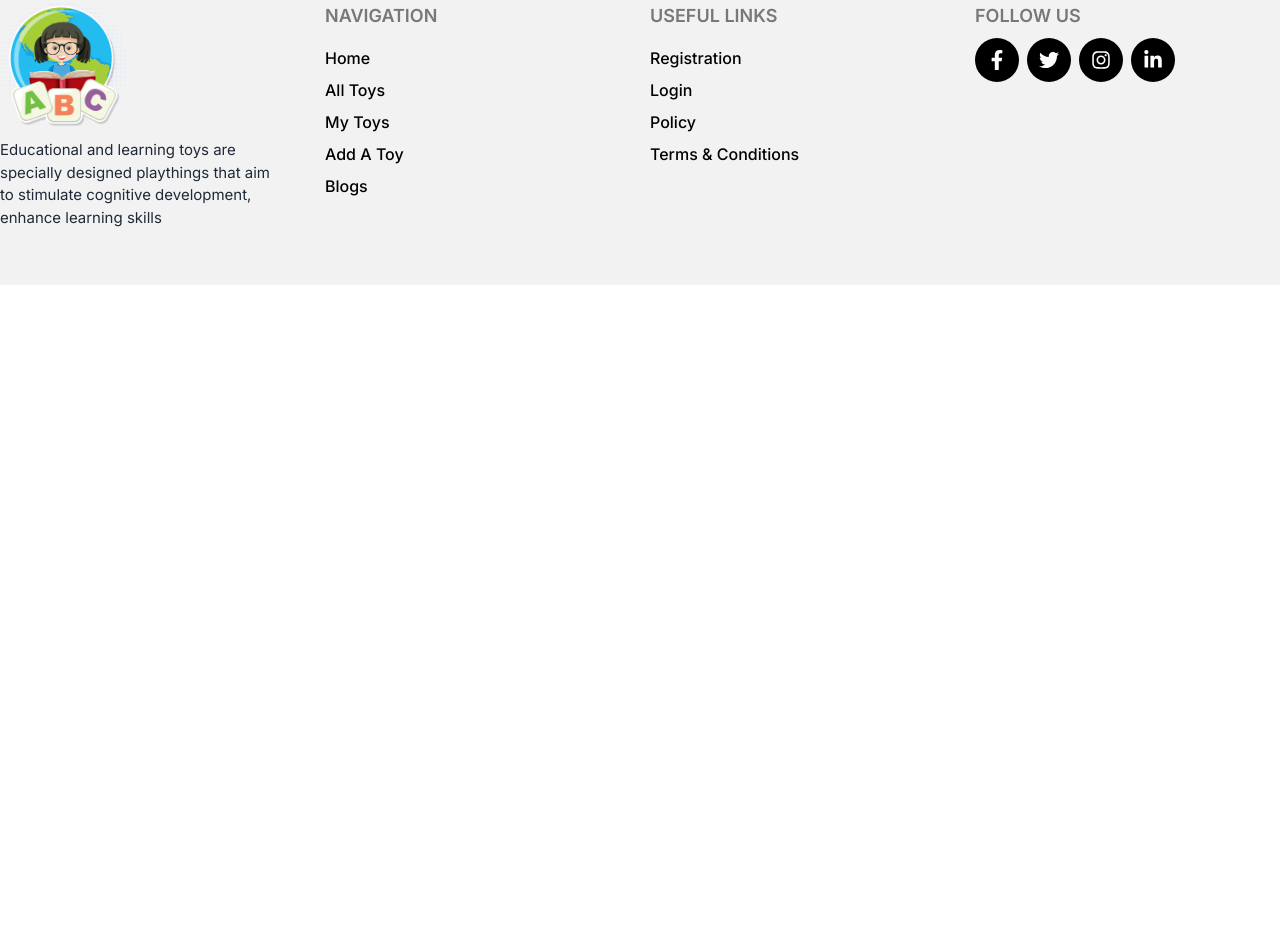
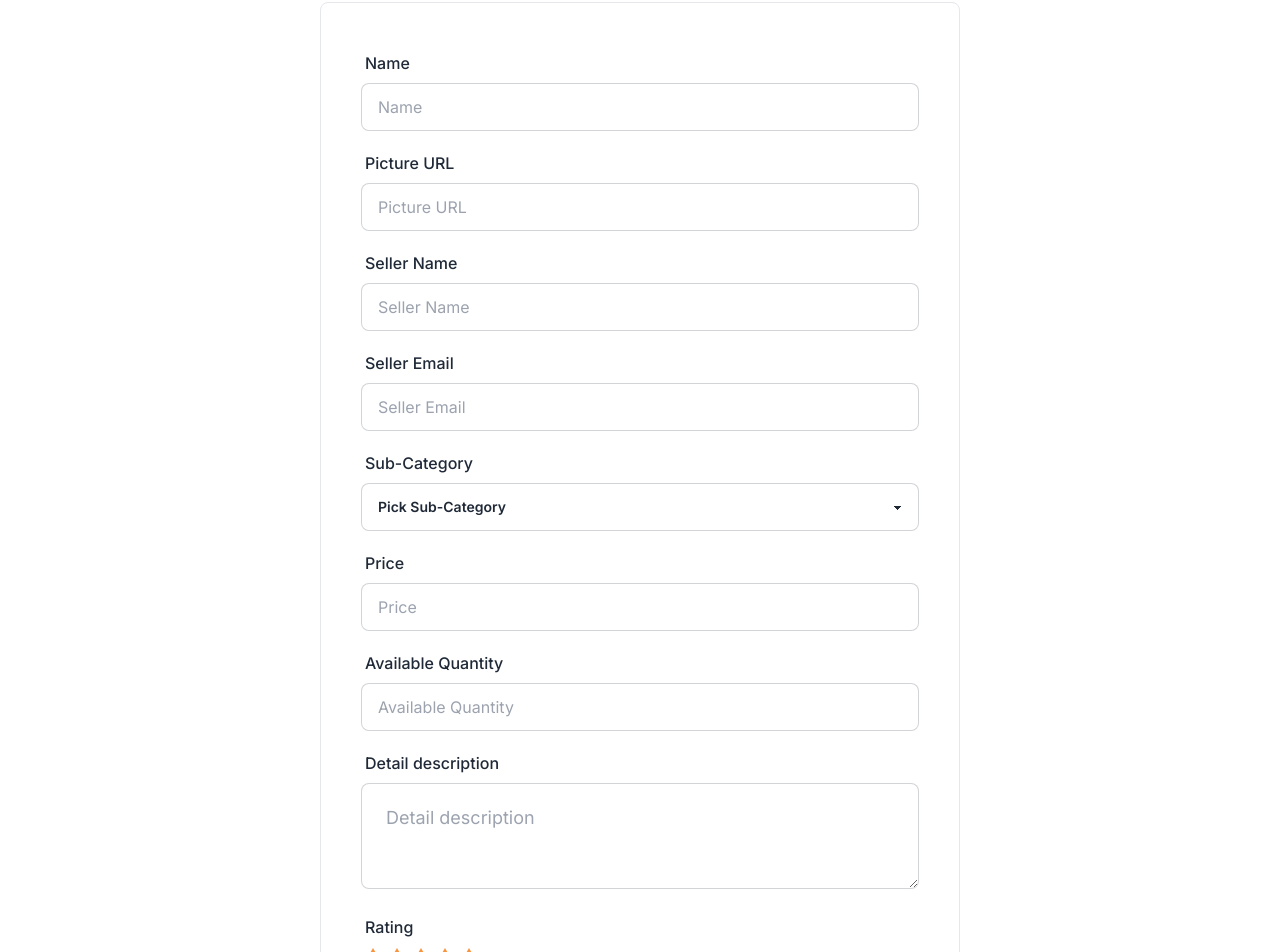
Before and after one commit to wdridoy11/toy-marketplace-client-side, a React (Create React App) app: page /add_a_toy in a window 1280 px wide. Shown: the part 196-1148 px from the top of the page. Before the commit the page ends 800 px from the top, so only its background shows below. Built offline with nearby package versions, Linux system fonts and the light colour scheme; no server answers.

Commit message:
add a toy page design

```diff
--- a/src/components/shared/header/Header.jsx
+++ b/src/components/shared/header/Header.jsx
@@ -23,20 +23,18 @@ const Header = () => {
                 </div>
                 <div className='flex gap-6 items-center'>
                     <Link className='text-base font-medium text-black' to={`/`}>Home</Link>
-                    <Link className='text-base font-medium text-black' to={`/`}>All Toys</Link>
-                    <Link className='text-base font-medium text-black' to={`/`}>My Toys</Link>
-                    <Link className='text-base font-medium text-black' to={`/`}>Add A Toy</Link>
-                    <Link className='text-base font-medium text-black' to={`/`}>Blogs</Link>
+                    <Link className='text-base font-medium text-black' to={`/all_toys`}>All Toys</Link>
+                    {user && <Link className='text-base font-medium text-black' to={`/my_toys`}>My Toys</Link>}
+                    {user && <Link className='text-base font-medium text-black' to={`/add_a_toy`}>Add A Toy</Link>}
+                    <Link className='text-base font-medium text-black' to={`/blogs`}>Blogs</Link>
                     {user?<>
                       <div className="tooltip" data-tip={`${user?.displayName}`}>
                         <img className='w-10 h-10 rounded-full cursor-pointer' src={user?.photoURL} alt="" />
                       </div>
                       <Link className='py-2 px-5 bg-orange-400 text-white font-semibold text-base' onClick={handleLogout}>Logout</Link>
                     </>:<Link className='py-2 px-5 bg-orange-400 text-white font-semibold text-base' to={'/login'}>Login</Link>}
-
                 </div>
             </div>
-
         </div>
     </div>
   )
--- a/src/pages/addAToy/AddAToy.jsx
+++ b/src/pages/addAToy/AddAToy.jsx
@@ -1,8 +1,89 @@
 import React from 'react'
 
 const AddAToy = () => {
+
+  const handleAddAToy=(event)=>{
+
+  }
+
+
   return (
-    <div>AddAToy</div>
+    <div className='py-20'>
+      <div className='container mx-auto'>
+        <div className='w-1/2 mx-auto border p-10 rounded-lg'>
+            <form>
+                <div className='mb-3'>
+                    <label className="label">
+                        <span className="label-text text-base font-medium">Name</span>
+                    </label>
+                    <input type="text" name='name' id='name' placeholder="Name" className="input input-bordered w-full" required/>
+                </div>
+                <div className='mb-3'>
+                    <label className="label">
+                        <span className="label-text text-base font-medium">Picture URL</span>
+                    </label>
+                    <input type="text" name='pictureUrl' id='pictureUrl' placeholder="Picture URL" className="input input-bordered w-full" required/>
+                </div>
+                <div className='mb-3'>
+                    <label className="label">
+                        <span className="label-text text-base font-medium">Seller Name</span>
+                    </label>
+                    <input type="text" name='sellerName' id='sellerName' placeholder="Seller Name" className="input input-bordered w-full" required/>
+                </div>
+                <div className='mb-3'>
+                    <label className="label">
+                        <span className="label-text text-base font-medium">Seller Email</span>
+                    </label>
+                    <input type="email" name='sellerEmail' id='sellerEmail' placeholder="Seller Email" className="input input-bordered w-full" required/>
+                </div>
+                <div className='mb-3'>
+                    <label className="label">
+                        <span className="label-text text-base font-medium">Sub-Category</span>
+                    </label>
+                    <select className="select w-full input-bordered">
+                        <option disabled selected>Pick Sub-Category</option>
+                        <option>Homer</option>
+                        <option>Marge</option>
+                        <option>Bart</option>
+                        <option>Lisa</option>
+                        <option>Maggie</option>
+                    </select>
+                </div>
+                <div className='mb-3'>
+                    <label className="label">
+                        <span className="label-text text-base font-medium">Price</span>
+                    </label>
+                    <input type="text" name='price' id='price' placeholder="Price" className="input input-bordered w-full" required/>
+                </div>
+                <div className='mb-3'>
+                    <label className="label">
+                        <span className="label-text text-base font-medium">Available Quantity</span>
+                    </label>
+                    <input type="number" name="quantity" id="quantity" placeholder='Available Quantity' className='input input-bordered w-full' required/>
+                </div>
+                <div className='mb-3'>
+                    <label className="label">
+                        <span className="label-text text-base font-medium">Detail description</span>
+                    </label>
+                    <textarea id='description' name='description' className="textarea textarea-lg w-full textarea-bordered" placeholder="Detail description" required></textarea>
+                </div>
+                <div className='mb-3'>
+                    <label className="label">
+                        <span className="label-text text-base font-medium">Rating</span>
+                    </label>
+                    <div className="rating">
+                        <input type="radio" name="rating-2" className="mask mask-star-2 bg-orange-400" />
+                        <input type="radio" name="rating-2" className="mask mask-star-2 bg-orange-400" />
+                        <input type="radio" name="rating-2" className="mask mask-star-2 bg-orange-400" />
+                        <input type="radio" name="rating-2" className="mask mask-star-2 bg-orange-400" />
+                        <input type="radio" name="rating-2" className="mask mask-star-2 bg-orange-400" />
+                    </div>
+                </div>
+                <input type="submit" className='py-3 cursor-pointer px-10 bg-orange-400 text-white font-semibold rounded-md text-base hover:bg-black duration-500' value="Add A Toy" />
+            </form>
+        </div>
+      </div>
+    </div>
   )
 }
 
--- a/src/pages/about/About.jsx
+++ b/src/pages/home/about/About.jsx
@@ -1,6 +1,6 @@
 import React from 'react'
 import { Link } from 'react-router-dom'
-import aboutImage from '../../assets/about.jpg'
+import aboutImage from '../../../assets/about.jpg'
 const About = () => {
   return (
     <div className='py-20'>
--- a/src/pages/home/home/Home.jsx
+++ b/src/pages/home/home/Home.jsx
@@ -1,7 +1,7 @@
 import React from 'react'
 import Hero from '../hero/Hero'
-import About from '../../about/About'
 import UserTitle from '../../../components/shared/useTitle/UserTitle'
+import About from '../about/About'
 
 const Home = () => {
   UserTitle("Home")
--- /dev/null
+++ b/src/pages/shopByCategory/ShopByCategory.jsx
@@ -0,0 +1,13 @@
+import React from 'react'
+
+const ShopByCategory = () => {
+  return (
+    <div>
+        <div>
+
+        </div>
+    </div>
+  )
+}
+
+export default ShopByCategory
--- a/src/routes/routes/routes.jsx
+++ b/src/routes/routes/routes.jsx
@@ -29,7 +29,7 @@ const router = createBrowserRouter([
           element:<AddAToy></AddAToy>
         },
         {
-          path:"blog",
+          path:"blogs",
           element:<></>
         },
         {
```
